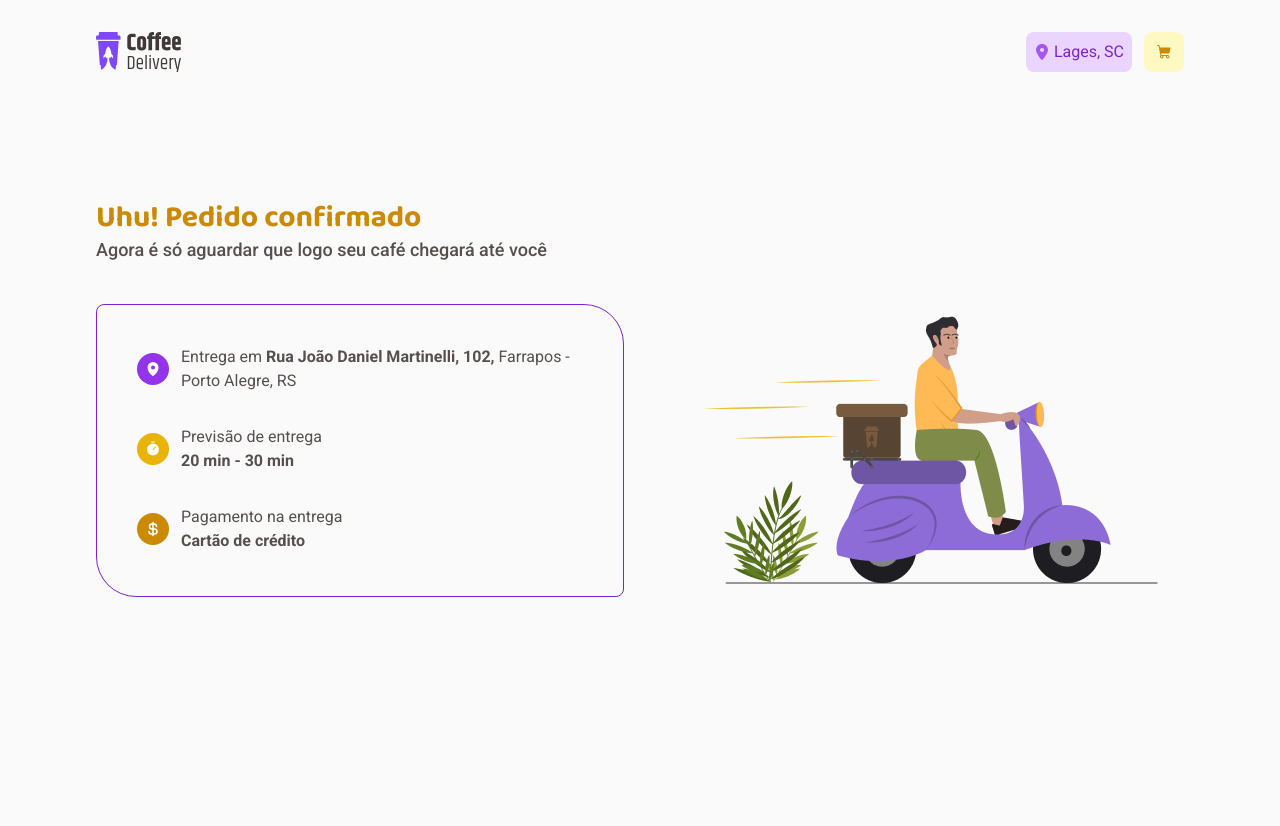
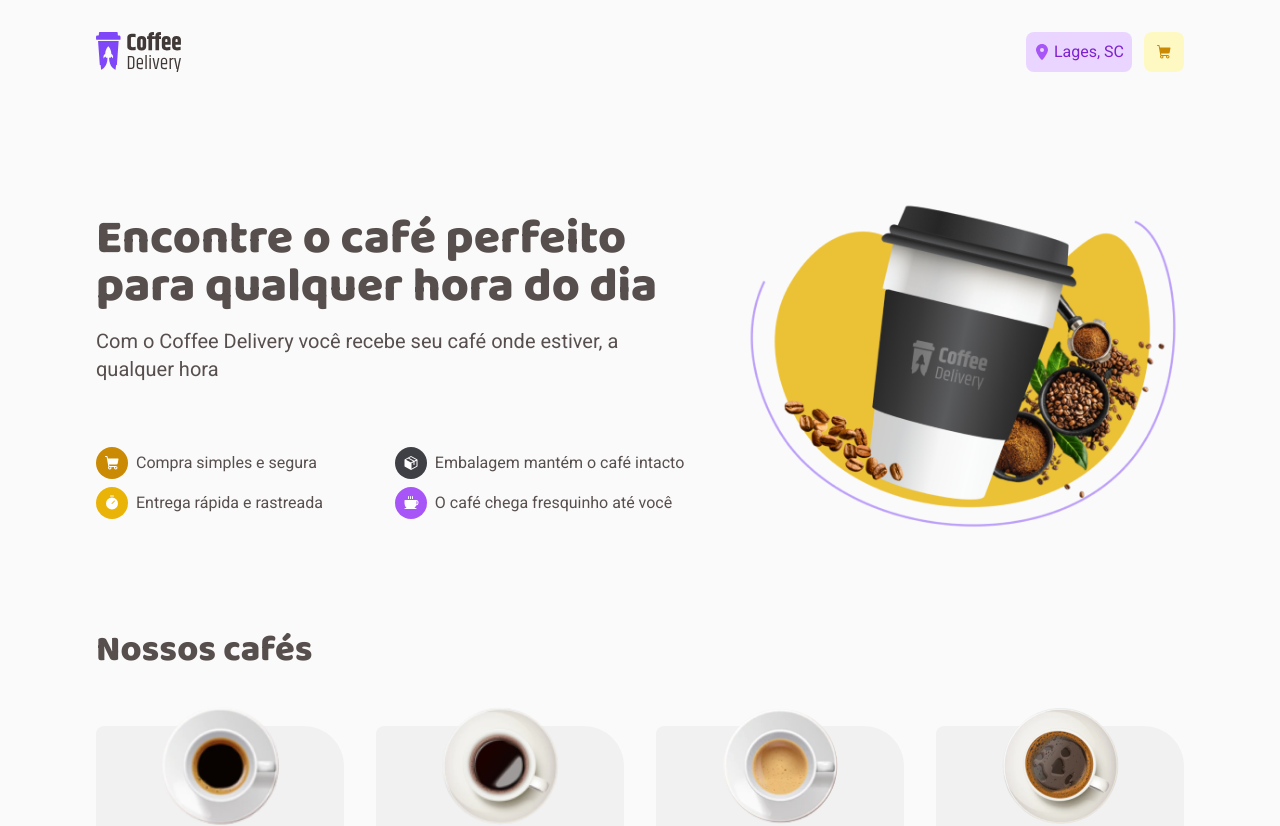
Before and after one commit to MatheusBorgesDev/coffee-delivery, a React (Vite) app: page / in a window 1280 px wide. Shown: the top 826 px of the page. Before the commit the page ends 800 px from the top, so only its background shows below. Built offline with nearby package versions, Linux system fonts and the light colour scheme.

Commit message:
feat: :sparkles: add react router

```diff
--- a/package.json
+++ b/package.json
@@ -12,7 +12,8 @@
   "dependencies": {
     "react": "^18.2.0",
     "react-dom": "^18.2.0",
-    "react-icons": "^5.2.1"
+    "react-icons": "^5.2.1",
+    "react-router-dom": "^6.23.1"
   },
   "devDependencies": {
     "@types/react": "^18.2.66",
--- a/src/main.tsx
+++ b/src/main.tsx
@@ -1,14 +1,15 @@
 import React from "react";
 import ReactDOM from "react-dom/client";
-import { App } from "./App.tsx";
-import { Checkout } from "./checkout.tsx";
-import { Success } from "./success.tsx";
+
 import "./index.css";
+
+import { Routes } from "./routes/index.tsx";
+
 import { Header } from "./components/header.tsx";
 
 ReactDOM.createRoot(document.getElementById("root")!).render(
   <React.StrictMode>
     <Header />
-    <Success />
+    <Routes />
   </React.StrictMode>
 );
--- a/src/success.tsx
+++ b/src/pages/success.tsx
@@ -4,7 +4,7 @@ import {
   PiTimerFill,
 } from "react-icons/pi";
 
-import successImg from "../public/success-image.png";
+import successImg from "../../public/success-image.png";
 
 export function Success() {
   return (
--- /dev/null
+++ b/src/routes/index.tsx
@@ -0,0 +1,17 @@
+import { BrowserRouter, Routes as RouterRoutes, Route } from "react-router-dom";
+
+import { Home } from "../pages/home";
+import { Checkout } from "../pages/checkout";
+import { Success } from "../pages/success";
+
+export function Routes() {
+  return (
+    <BrowserRouter>
+      <RouterRoutes>
+        <Route path="/" element={<Home />} />
+        <Route path="/checkout" element={<Checkout />} />
+        <Route path="/success" element={<Success />} />
+      </RouterRoutes>
+    </BrowserRouter>
+  );
+}
```
Also changed, not shown: src/pages/checkout.tsx (renamed from src/checkout.tsx, +5 -5 lines), src/pages/home.tsx (renamed from src/App.tsx, +4 -3 lines), 1 other file (tests, documents, lock files or other folders).
